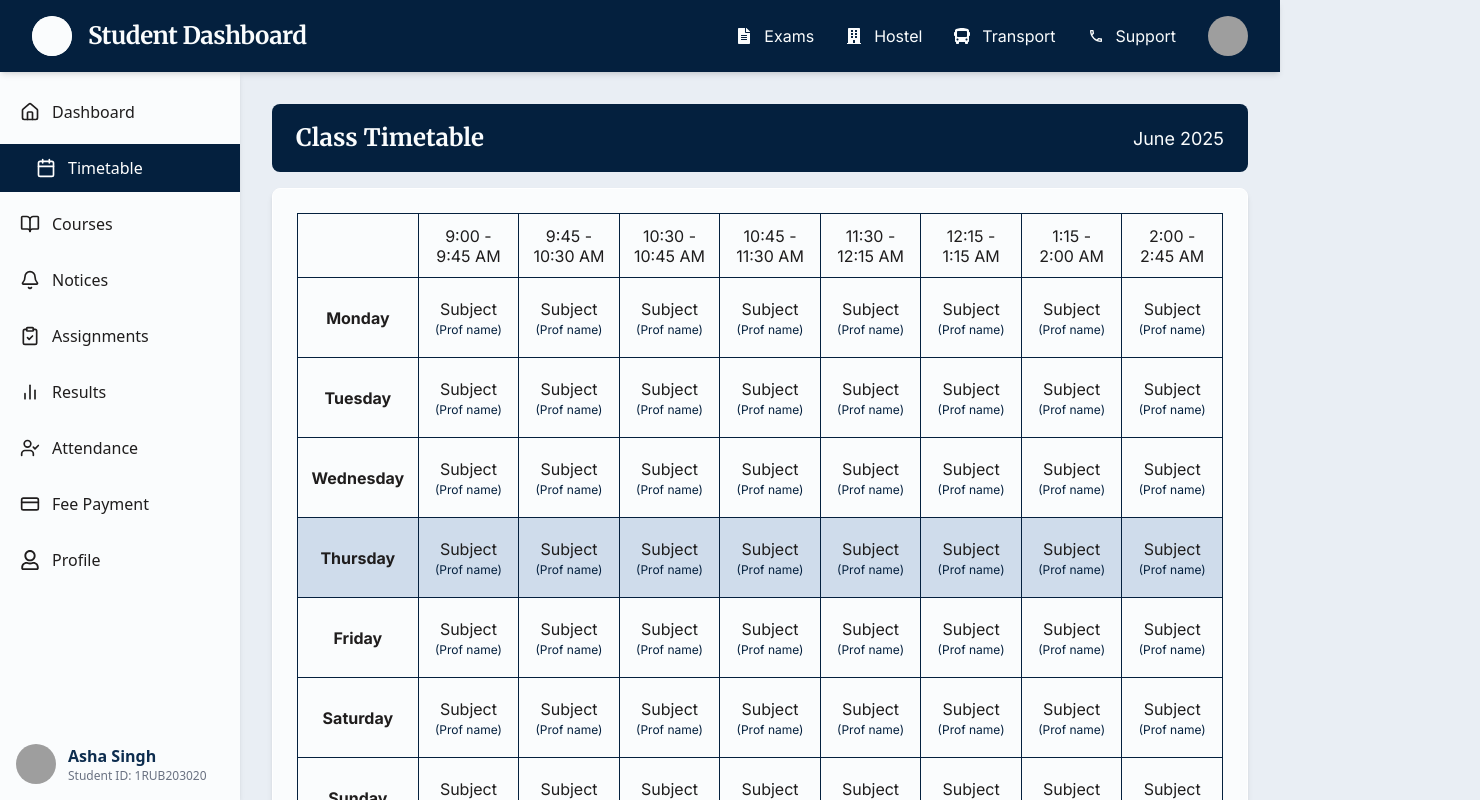
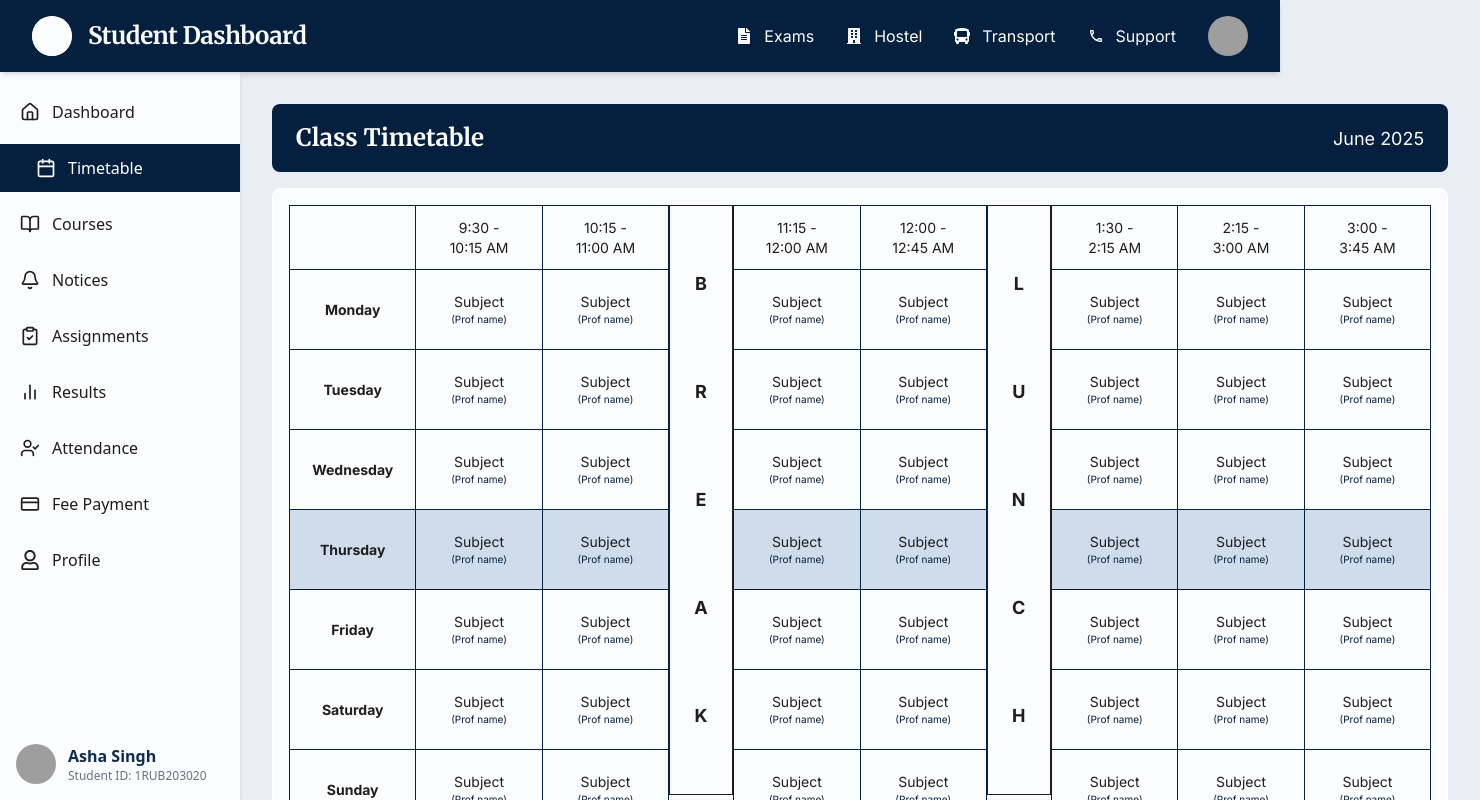
Before and after one commit to Aristiec/SMSfrontend, a React (Vite) app in the folder frontend/: page /student/timetable in a window 1280 px wide. Shown: the top 800 px of the page, 1480 px wide, since content can reach past the window. Built offline with nearby package versions, Linux system fonts and the light colour scheme; grey boxes are pictures that could not be loaded; a web font is replaced by a local one.

Commit message:
timetable

```diff
--- a/frontend/src/components/faculty/Navbar.jsx
+++ b/frontend/src/components/faculty/Navbar.jsx
@@ -40,7 +40,7 @@ const Navbar = () => {
   const [isScheduleOpen, setIsScheduleOpen] = useState(false);
 
   return (
-    <div className="h-full w-[250px] bg-[#FAFCFD] flex flex-col justify-between border-r">
+    <div className="h-full w-[250px] bg-[#FAFCFD] flex flex-col justify-between ">
       <ul className="pt-4 flex flex-col space-y-2 flex-1 overflow-y-auto">
         {menuItems.map(({ name, icon: Icon, path }) => {
           const isActive = location.pathname === path;
--- a/frontend/src/pages/student/Timetable.jsx
+++ b/frontend/src/pages/student/Timetable.jsx
@@ -1,53 +1,39 @@
 import React, { useState } from "react";
 import TimetableHeader from "../../components/student/TimetableHeader";
-import { addWeeks, startOfWeek, getDay } from "date-fns";
+import { addWeeks, getDay } from "date-fns";
 
 const TimetablePage = () => {
   const [currentWeek, setCurrentWeek] = useState(0);
 
-  const days = [
-    "Monday",
-    "Tuesday",
-    "Wednesday",
-    "Thursday",
-    "Friday",
-    "Saturday",
-    "Sunday",
-  ];
-  const timeSlots = [
-    "9:00 - 9:45 AM",
-    "9:45 - 10:30 AM",
-    "10:30 - 10:45 AM",
-    "10:45 - 11:30 AM",
-    "11:30 - 12:15 AM",
-    "12:15 - 1:15 AM",
-    "1:15 - 2:00 AM",
-    "2:00 - 2:45 AM",
-  ];
+  const days = ["Monday", "Tuesday", "Wednesday", "Thursday", "Friday", "Saturday", "Sunday"];
+  const timeSlots = ["9:30 - 10:15 AM", "10:15 - 11:00 AM"];
+  const timeSlots2 = ["11:15 - 12:00 AM", "12:00 - 12:45 AM"];
+  const timeSlots3 = ["1:30 - 2:15 AM", "2:15 - 3:00 AM", "3:00 - 3:45 AM"];
+  const allSlots = [...timeSlots, "BREAK", ...timeSlots2, "LUNCH", ...timeSlots3];
 
   const today = addWeeks(new Date(), currentWeek);
   const jsDayIndex = getDay(today);
   const selectedDayIndex = jsDayIndex === 0 ? 6 : jsDayIndex - 1;
 
   return (
-    <div className="min-h-screen bg-[#E9EEF4] text-[#1F1D1D]  mx-auto font-[Inter]">
+    <div className="bg-[#E9EEF4] text-[#1F1D1D] font-[Inter] min-h-screen">
       <TimetableHeader currentWeek={currentWeek} />
 
-      <div className="flex justify-center p-4 lg:p-4">
-        <div className="w-full max-w-7xl bg-[#FAFCFD] rounded-lg shadow-md border border-white p-4 md:p-6 overflow-auto">
-          <table className="min-w-full border-collapse">
+      {/* ===== Desktop/Laptop Layout ===== */}
+      <div className="p-4 hidden md:block">
+        <div className="w-full overflow-x-auto mx-auto">
+          <div className="inline-block min-w-full bg-[#FAFCFD] rounded-lg shadow-md border border-white p-4 justify-center">
+            <div className="flex flex-nowrap w-full mx-auto">
+              {/* === Table 1 === */}
+              <table className="border-collapse">
                 <thead>
                   <tr>
-                <th className="text-[16px] font-normal text-center border border-[#04203E] w-32 h-16"></th>
+                    <th className="text-xs md:text-sm font-medium text-center border border-[#04203E] min-w-[7.9rem] h-16"></th>
                     {timeSlots.map((time, index) => {
                       const [start, end] = time.split(" - ");
                       return (
-                    <th
-                      key={index}
-                      className="text-[14px] md:text-[16px] font-normal text-center border border-[#04203E] leading-tight w-28 h-16"
-                    >
-                      {start} -<br />
-                      {end}
+                        <th key={index} className="text-xs md:text-sm font-normal text-center border border-[#04203E] min-w-[7.9rem] h-16">
+                          {start} -<br />{end}
                         </th>
                       );
                     })}
@@ -57,25 +43,87 @@ const TimetablePage = () => {
                   {days.map((day, dayIndex) => {
                     const isSelected = dayIndex === selectedDayIndex;
                     return (
-                  <tr
-                    key={dayIndex}
-                    className={isSelected ? "bg-[#CFDCEB]" : ""}
-                  >
-                    <td className="font-bold text-center text-[16px] border border-[#04203E] w-32 h-20">
+                      <tr key={dayIndex} className={isSelected ? "bg-[#CFDCEB]" : ""}>
+                        <td className="font-bold text-center text-xs md:text-sm border border-[#04203E] min-w-[7.9rem] h-16">
                           {day}
                         </td>
                         {timeSlots.map((_, timeIndex) => (
-                      <td
-                        key={timeIndex}
-                        className="border border-[#04203E] w-28 h-20"
-                      >
-                        <div className="flex flex-col items-center justify-center h-full">
-                          <div className="text-[14px] md:text-[16px] font-normal">
-                            Subject
+                          <td key={timeIndex} className="border border-[#04203E] min-w-[7.9rem] h-20">
+                            <div className="flex flex-col items-center justify-center h-full px-1">
+                              <div className="text-xs md:text-sm">Subject</div>
+                              <div className="text-[10px] text-[#04203E]">(Prof name)</div>
                             </div>
-                          <div className="text-[12px] text-[#04203E]">
-                            (Prof name)
+                          </td>
+                        ))}
+                      </tr>
+                    );
+                  })}
+                </tbody>
+              </table>
+
+              {/* === Break === */}
+              <div className="flex flex-col justify-center items-center px-4 text-[#1F1D1D] font-bold text-sm md:text-lg tracking-wide min-w-[4rem] h-full gap-20 py-16 border">
+                <p>B</p><p>R</p><p>E</p><p>A</p><p>K</p>
               </div>
+
+              {/* === Table 2 === */}
+              <table className="border-collapse">
+                <thead>
+                  <tr>
+                    {timeSlots2.map((time, index) => {
+                      const [start, end] = time.split(" - ");
+                      return (
+                        <th key={index} className="text-xs md:text-sm font-normal text-center border border-[#04203E] min-w-[7.9rem] h-16">
+                          {start} -<br />{end}
+                        </th>
+                      );
+                    })}
+                  </tr>
+                </thead>
+                <tbody>
+                  {days.map((day, dayIndex) => {
+                    const isSelected = dayIndex === selectedDayIndex;
+                    return (
+                      <tr key={dayIndex} className={isSelected ? "bg-[#CFDCEB]" : ""}>
+                        {timeSlots2.map((_, timeIndex) => (
+                          <td key={timeIndex} className="border border-[#04203E] min-w-[7.9rem] h-20">
+                            <div className="flex flex-col items-center justify-center h-full px-1">
+                              <div className="text-xs md:text-sm">Subject</div>
+                              <div className="text-[10px] text-[#04203E]">(Prof name)</div>
+                            </div>
+                          </td>
+                        ))}
+                      </tr>
+                    );
+                  })}
+                </tbody>
+              </table>
+              <div className="flex flex-col justify-center gap-20 py-16 items-center px-4 text-[#1F1D1D] font-bold text-sm md:text-lg tracking-wide min-w-[4rem] border h-full">
+                <p>L</p><p>U</p><p>N</p><p>C</p><p>H</p>
+              </div>
+              <table className="border-collapse">
+                <thead>
+                  <tr>
+                    {timeSlots3.map((time, index) => {
+                      const [start, end] = time.split(" - ");
+                      return (
+                        <th key={index} className="text-xs md:text-sm font-normal text-center border border-[#04203E] min-w-[7.9rem] h-16">
+                          {start} -<br />{end}
+                        </th>
+                      );
+                    })}
+                  </tr>
+                </thead>
+                <tbody>
+                  {days.map((day, dayIndex) => {
+                    const isSelected = dayIndex === selectedDayIndex;
+                    return (
+                      <tr key={dayIndex} className={isSelected ? "bg-[#CFDCEB]" : ""}>
+                        {timeSlots3.map((_, timeIndex) => (
+                          <td key={timeIndex} className="border border-[#04203E] min-w-[7.9rem] h-20">
+                            <div className="flex flex-col items-center justify-center h-full px-1">
+                              <div className="text-xs md:text-sm">Subject</div>
+                              <div className="text-[10px] text-[#04203E]">(Prof name)</div>
                             </div>
                           </td>
                         ))}
@@ -87,6 +135,52 @@ const TimetablePage = () => {
             </div>
           </div>
         </div>
+      </div>
+
+
+      <div className="block md:hidden p-4">
+        {days.map((day, dayIndex) => {
+          const isToday = dayIndex === selectedDayIndex;
+          return (
+            <div key={day} className={`mb-6 border border-white rounded-lg bg-white shadow-md p-2 ${isToday ? "bg-[#CFDCEB]" : ""}`}>
+              <h2 className="text-center font-semibold text-md py-2">{day}</h2>
+
+              <table className="w-full border-collapse text-sm">
+                <thead>
+                  <tr>
+                    <th className="border border-[#04203E] p-2">Time</th>
+                    <th className="border border-[#04203E] p-2">Subject</th>
+                  </tr>
+                </thead>
+                <tbody>
+                  {allSlots.map((slot, idx) => {
+                    if (slot === "BREAK" || slot === "LUNCH") {
+                      return (
+                        <tr key={idx}>
+                          <td colSpan={2} className="text-center text-[#04203E] font-medium py-2">
+                            --- {slot} ---
+                          </td>
+                        </tr>
+                      );
+                    }
+
+                    return (
+                      <tr key={idx}>
+                        <td className="border border-[#04203E] p-2 text-center">{slot}</td>
+                        <td className="border border-[#04203E] p-2 text-center">
+                          <div className="font-medium">Subject</div>
+                          <div className="text-[11px] text-[#04203E]">(Prof name)</div>
+                        </td>
+                      </tr>
+                    );
+                  })}
+                </tbody>
+              </table>
+            </div>
+          );
+        })}
+      </div>
+    </div>
   );
 };
 
```
Lines whose indentation alone changed are shown as unchanged.
